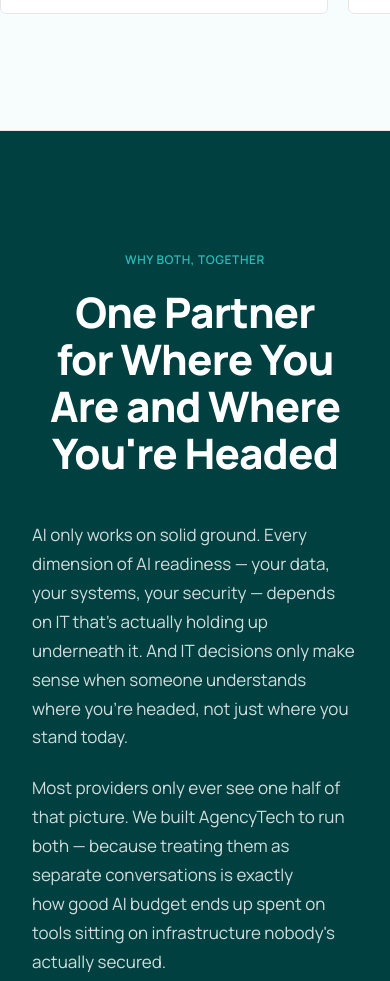
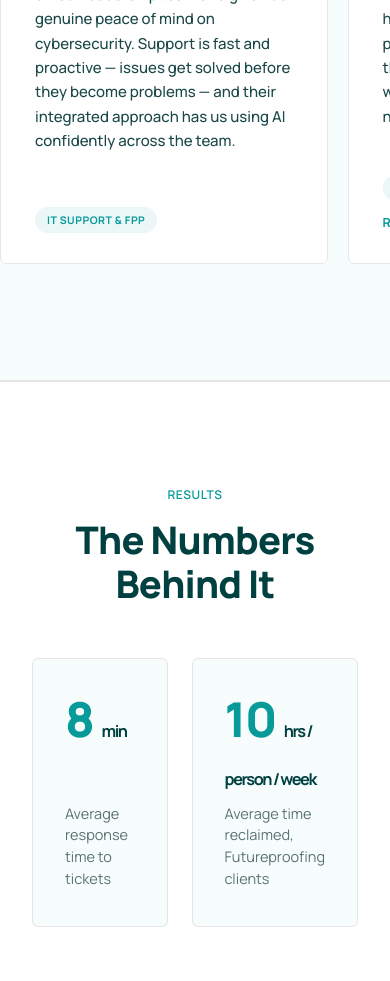
Before and after one commit to IC31-AT/2026_website, a Next.js app: page / in a window 390 px wide. Shown: the part 2900-3881 px from the top of the page. Built offline with nearby package versions, Linux system fonts and the light colour scheme.

Commit message:
homepage flow

```diff
--- a/src/app/page.tsx
+++ b/src/app/page.tsx
@@ -25,24 +25,12 @@
 ];
 const marqueeLogos = logos.concat(logos);
 
-const newsCards = [
-  { delay: 0, icon: 'brain-circuit', tag: 'Futureproofing', date: 'June 2026', title: 'AI Readiness Is a Leadership Question, Not a Technical One', excerpt: 'Why most adoption efforts stall on strategy and culture long before the technology gets a say.' },
-  { delay: 90, icon: 'shield-alert', tag: 'IT Services', date: 'May 2026', title: 'The Phishing Email Your Team Will Click (and How to Fix That)', excerpt: 'What simulated phishing campaigns reveal about agencies — and what changes after the first one.' },
-  { delay: 180, icon: 'laptop', tag: 'IT Services', date: 'May 2026', title: 'What Happens to Your Old Laptops? ITAD, Explained', excerpt: 'Secure disposal is a compliance issue hiding in your cupboard. Here is how to handle it properly.' },
-];
-
-/* Results — the "<30 min" figure is real, live copy (count-up on scroll). The
-   other three are real aggregates from the scoring model, left visibly bracketed
-   until confirmed — no invented numbers. Swap `value` for `{ num, prefix, suffix,
-   unit }` (like the first) once a figure is signed off and it'll count up too. */
-const results: (
-  | { num: number; prefix?: string; suffix?: string; unit?: string; label: string }
-  | { value: string; label: string }
-)[] = [
-  { prefix: '<', num: 30, unit: 'min', label: 'Average response time when something breaks' },
-  { value: '[X hrs/week]', label: 'Average time reclaimed, Futureproofing clients' },
-  { value: '[X/10 → X/10]', label: 'Average score movement in the first 12 months' },
-  { value: '[X%]', label: 'Clients who continue from the Review into Phase 2' },
+/* Results — two real figures, each counts up on scroll. Response time is the
+   live IT SLA average; the reclaimed-hours figure is the Tier 1 ("Early Stage")
+   value from the mini-assessment ROI model (10 hrs/person/week). */
+const results: { num: number; prefix?: string; suffix?: string; unit: string; label: string }[] = [
+  { num: 8, unit: 'min', label: 'Average response time to tickets' },
+  { num: 10, unit: 'hrs / person / week', label: 'Average time reclaimed, Futureproofing clients' },
 ];
 
 const eyebrow = 'at-eyebrow';
@@ -126,46 +114,20 @@
               <Link href={dcHref('Futureproofing.dc.html')} data-hover="gap: 12px" style={{ display: 'inline-flex', alignItems: 'center', gap: 8, fontSize: 15, fontWeight: 700, color: 'var(--at-turquoise)', textDecoration: 'none', transition: 'gap 200ms ease' }}>Explore Futureproofing <Icon name="arrow-right" size={17} /></Link>
             </div>
           </div>
+          <p data-reveal data-reveal-delay={200} style={{ margin: '48px auto 0', maxWidth: 760, textAlign: 'center', fontSize: 17, lineHeight: 1.7, color: 'var(--text-muted)', textWrap: 'pretty' }}>
+            AI only works on solid ground — and IT decisions only make sense when someone understands where you&apos;re headed, not just where you stand today. Most providers only ever see one half of that picture. We run both, so neither side is ever guessing about the other.
+          </p>
         </div>
       </section>
 
-      {/* 5. TESTIMONIALS — one carousel of client cards */}
+      {/* 4. TESTIMONIALS — one carousel of client cards */}
       <section style={{ background: 'var(--at-grey)', borderTop: '1px solid var(--border-default)', borderBottom: '1px solid var(--border-default)' }}>
         <div style={{ maxWidth: 1200, margin: '0 auto', padding: '96px 32px 104px' }}>
           <TestimonialsCarousel items={testimonials} eyebrow="What Agencies Say" cardBg="var(--surface-card)" />
         </div>
       </section>
 
-      {/* 6. WHY BOTH, TOGETHER */}
-      <section style={{ position: 'relative', background: 'var(--at-cyprus)', overflow: 'hidden' }}>
-        {/* eslint-disable-next-line @next/next/no-img-element */}
-        <img src="/assets/blob-scene-1.svg" alt="" style={{ position: 'absolute', inset: 0, width: '100%', height: '100%', objectFit: 'cover', opacity: 0.5, pointerEvents: 'none' }} />
-        <div style={{ position: 'relative', maxWidth: 1040, margin: '0 auto', padding: '120px 32px' }}>
-          <div data-reveal style={{ display: 'flex', flexDirection: 'column', alignItems: 'center', textAlign: 'center', gap: 20, marginBottom: 44 }}>
-            <span className={eyebrow} style={{ color: 'var(--at-turquoise-light)' }}>Why Both, Together</span>
-            <h2 style={{ margin: 0, fontSize: 42, lineHeight: 1.12, letterSpacing: '-0.02em', fontWeight: 800, color: '#fff', maxWidth: 640, textWrap: 'balance' }}>One Partner for Where You Are and Where You&apos;re Headed</h2>
-          </div>
-          <div data-reveal data-reveal-delay={80} style={{ display: 'flex', flexDirection: 'column', gap: 22, maxWidth: 720, margin: '0 auto 60px' }}>
-            <p style={{ margin: 0, fontSize: 17, lineHeight: 1.7, color: 'rgba(255,255,255,0.82)', textWrap: 'pretty' }}>AI only works on solid ground. Every dimension of AI readiness — your data, your systems, your security — depends on IT that&apos;s actually holding up underneath it. And IT decisions only make sense when someone understands where you&apos;re headed, not just where you stand today.</p>
-            <p style={{ margin: 0, fontSize: 17, lineHeight: 1.7, color: 'rgba(255,255,255,0.82)', textWrap: 'pretty' }}>Most providers only ever see one half of that picture. We built AgencyTech to run both — because treating them as separate conversations is exactly how good AI budget ends up spent on tools sitting on infrastructure nobody&apos;s actually secured.</p>
-          </div>
-          <div style={{ display: 'grid', gridTemplateColumns: '1fr auto 1fr', gap: 0, alignItems: 'stretch' }}>
-            <div data-reveal style={{ background: 'var(--at-cyprus-light)', border: '1px solid var(--border-on-dark)', borderRadius: 'var(--radius-md)', padding: '32px 32px', display: 'flex', flexDirection: 'column', gap: 14 }}>
-              <span style={{ width: 42, height: 42, borderRadius: 'var(--radius-sm)', background: 'rgba(43,188,186,0.14)', display: 'inline-flex', alignItems: 'center', justifyContent: 'center', color: 'var(--at-turquoise-light)' }}><Icon name="server" size={21} /></span>
-              <h3 style={{ margin: 0, fontSize: 20, fontWeight: 600, color: '#fff' }}>Where you are — solid IT</h3>
-            </div>
-            <div data-reveal data-reveal-delay={150} style={{ display: 'flex', flexDirection: 'column', alignItems: 'center', justifyContent: 'center', padding: '0 28px', gap: 10 }}>
-              <span style={{ width: 54, height: 54, borderRadius: '50%', background: 'var(--at-turquoise)', display: 'inline-flex', alignItems: 'center', justifyContent: 'center', color: '#fff', boxShadow: '0 0 0 10px rgba(6,154,152,0.18)' }}><Icon name="arrow-left-right" size={24} /></span>
-            </div>
-            <div data-reveal data-reveal-delay={100} style={{ background: 'var(--at-cyprus-light)', border: '1px solid var(--border-on-dark)', borderRadius: 'var(--radius-md)', padding: '32px 32px', display: 'flex', flexDirection: 'column', gap: 14 }}>
-              <span style={{ width: 42, height: 42, borderRadius: 'var(--radius-sm)', background: 'rgba(43,188,186,0.14)', display: 'inline-flex', alignItems: 'center', justifyContent: 'center', color: 'var(--at-turquoise-light)' }}><Icon name="compass" size={21} /></span>
-              <h3 style={{ margin: 0, fontSize: 20, fontWeight: 600, color: '#fff' }}>Where you&apos;re headed — AI readiness</h3>
-            </div>
-          </div>
-        </div>
-      </section>
-
-      {/* 6b. RESULTS — count-up stats. Reuses the existing data-countup pattern
+      {/* 5. RESULTS — count-up stats. Reuses the existing data-countup pattern
           (reduced-motion + formatting handled in siteMotion.ts). */}
       <section style={{ background: '#fff', borderTop: '1px solid var(--border-default)' }}>
         <div style={{ maxWidth: 1200, margin: '0 auto', padding: '104px 32px 96px' }}>
@@ -173,54 +135,21 @@
             <span className={eyebrow}>Results</span>
             <h2 style={{ margin: 0, fontSize: 38, lineHeight: 1.15, letterSpacing: '-0.02em', fontWeight: 800, color: 'var(--text-heading)', textWrap: 'balance' }}>The Numbers Behind It</h2>
           </div>
-          <div style={{ display: 'grid', gridTemplateColumns: 'repeat(auto-fit, minmax(200px, 1fr))', gap: 20 }}>
-            {results.map((r, i) => {
-              const isCount = 'num' in r;
-              return (
-                <div key={i} data-reveal data-reveal-delay={i * 90} style={{ display: 'flex', flexDirection: 'column', gap: 12, padding: '32px 26px', background: 'var(--surface-subtle)', border: '1px solid var(--border-default)', borderRadius: 'var(--radius-md)', minHeight: 168 }}>
-                  <span style={{ fontSize: 'clamp(34px, 4.4vw, 52px)', lineHeight: 1.05, fontWeight: 800, letterSpacing: '-0.03em', color: 'var(--at-turquoise)', textWrap: 'balance' }}>
-                    {isCount ? (
-                      <>
-                        {r.prefix}<span data-countup={r.num}>{r.num}</span>{r.suffix}
-                        {r.unit && <span style={{ fontSize: '0.42em', fontWeight: 700, color: 'var(--text-heading)', marginLeft: 6 }}>{r.unit}</span>}
-                      </>
-                    ) : r.value}
-                  </span>
-                  <span style={{ fontSize: 14, lineHeight: 1.5, color: 'var(--text-muted)', marginTop: 'auto', textWrap: 'pretty' }}>{r.label}</span>
-                </div>
-              );
-            })}
-          </div>
-        </div>
-      </section>
-
-      {/* 7. NEWS TEASER */}
-      <section style={{ background: '#fff' }}>
-        <div style={{ maxWidth: 1200, margin: '0 auto', padding: '104px 32px 96px' }}>
-          <div data-reveal style={{ display: 'flex', alignItems: 'flex-end', justifyContent: 'space-between', gap: 24, marginBottom: 44 }}>
-            <div style={{ display: 'flex', flexDirection: 'column', gap: 12 }}>
-              <span className={eyebrow}>News</span>
-              <h2 style={{ margin: 0, fontSize: 36, lineHeight: 1.15, letterSpacing: '-0.02em', fontWeight: 700, color: 'var(--text-heading)' }}>Learn Something Before You Need Us</h2>
-            </div>
-            <a href="#" style={{ flex: 'none', display: 'inline-flex', alignItems: 'center', gap: 8, fontSize: 14.5, fontWeight: 700, color: 'var(--at-turquoise)', textDecoration: 'none', marginBottom: 6, transition: 'gap 200ms ease' }} data-hover="gap: 12px">All articles <Icon name="arrow-right" size={16} /></a>
-          </div>
-          <div style={{ display: 'grid', gridTemplateColumns: 'repeat(3, 1fr)', gap: 28 }}>
-            {newsCards.map((card) => (
-              <a key={card.title} data-reveal data-reveal-delay={card.delay} href="#" style={{ display: 'flex', flexDirection: 'column', background: 'var(--surface-card)', border: '1px solid var(--border-default)', borderRadius: 'var(--radius-md)', overflow: 'hidden', textDecoration: 'none', transition: 'box-shadow 250ms ease, transform 250ms ease' }} data-hover="box-shadow: var(--shadow-md); transform: translateY(-3px)">
-                <span style={{ height: 160, background: 'linear-gradient(135deg, var(--at-cyprus) 0%, var(--at-cyprus-light) 70%)', display: 'flex', alignItems: 'center', justifyContent: 'center', color: 'var(--at-turquoise-light)' }}><Icon name={card.icon} size={34} /></span>
-                <span style={{ display: 'flex', flexDirection: 'column', gap: 10, padding: 24 }}>
-                  <span style={{ fontSize: 11, fontWeight: 700, letterSpacing: '0.05em', textTransform: 'uppercase', color: 'var(--at-turquoise)' }}>{card.tag}</span>
-                  <span style={{ fontSize: 17, lineHeight: 1.35, fontWeight: 700, color: 'var(--text-heading)' }}>{card.title}</span>
-                  <span style={{ fontSize: 13.5, lineHeight: 1.6, color: 'var(--text-muted)' }}>{card.excerpt}</span>
-                  <span style={{ fontSize: 12, color: 'var(--at-faint)', marginTop: 4 }}>{card.date} · placeholder article</span>
+          <div className="at-keep-grid" style={{ display: 'grid', gridTemplateColumns: 'repeat(2, 1fr)', gap: 24, maxWidth: 760, margin: '0 auto' }}>
+            {results.map((r, i) => (
+              <div key={i} data-reveal data-reveal-delay={i * 90} style={{ display: 'flex', flexDirection: 'column', gap: 12, padding: '36px 32px', background: 'var(--surface-subtle)', border: '1px solid var(--border-default)', borderRadius: 'var(--radius-md)', minHeight: 176 }}>
+                <span style={{ fontSize: 'clamp(48px, 7vw, 72px)', lineHeight: 1, fontWeight: 800, letterSpacing: '-0.03em', color: 'var(--at-turquoise)' }}>
+                  {r.prefix}<span data-countup={r.num}>{r.num}</span>{r.suffix}
+                  <span style={{ fontSize: '0.34em', fontWeight: 700, color: 'var(--text-heading)', marginLeft: 8 }}>{r.unit}</span>
                 </span>
-              </a>
+                <span style={{ fontSize: 14.5, lineHeight: 1.5, color: 'var(--text-muted)', marginTop: 'auto', textWrap: 'pretty' }}>{r.label}</span>
+              </div>
             ))}
           </div>
         </div>
       </section>
 
-      {/* 8. FINAL CTA */}
+      {/* 6. FINAL CTA */}
       <section id="contact" style={{ background: 'var(--surface-subtle)', borderTop: '1px solid var(--border-default)' }}>
         <div style={{ maxWidth: 760, margin: '0 auto', padding: '108px 32px 116px', display: 'flex', flexDirection: 'column', alignItems: 'center', textAlign: 'center', gap: 22 }}>
           <div data-reveal style={{ display: 'flex', flexDirection: 'column', alignItems: 'center', gap: 22 }}>
```
